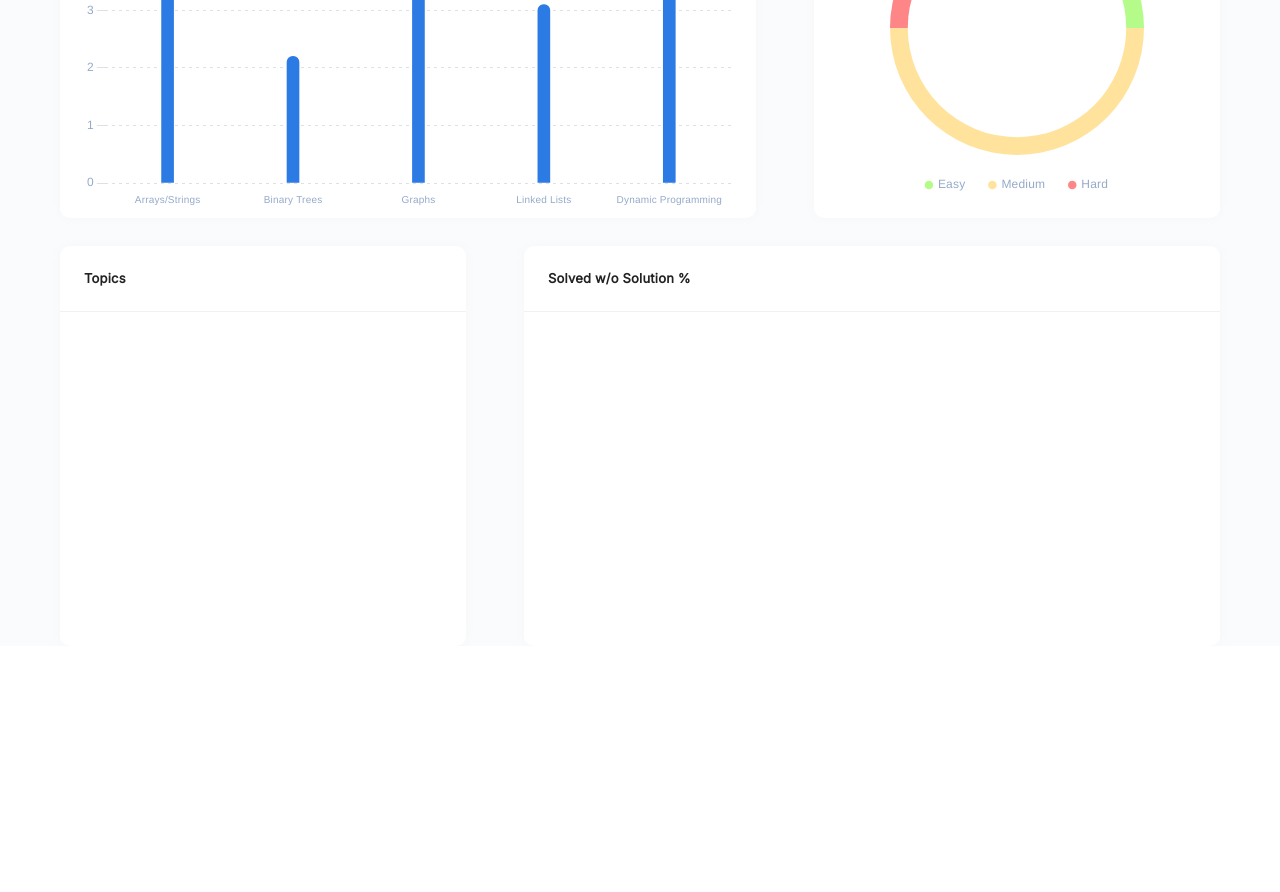
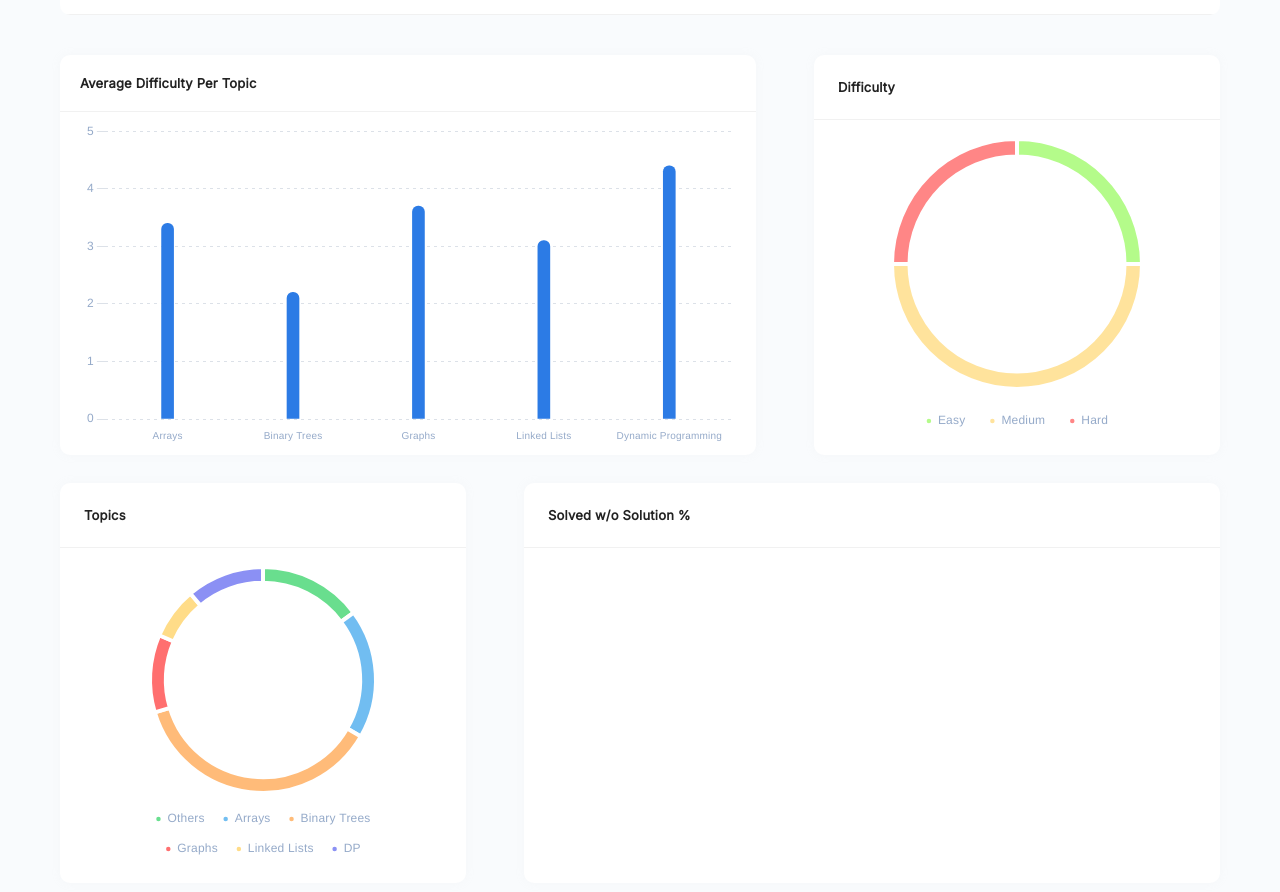
Before and after one commit to cmacariovx/AceLeet, a React (Create React App) app in the folder client/: page / in a window 1280 px wide. Shown: the part 900-1792 px from the top of the page. Before the commit the page ends 1546 px from the top, so only its background shows below. Built offline with nearby package versions, Linux system fonts and the light colour scheme.

Commit message:
topics chart

```diff
--- a/client/src/Components/BarChart.js
+++ b/client/src/Components/BarChart.js
@@ -4,7 +4,7 @@ import Chart from 'chart.js/auto';
 
 const BarChart = (props) => {
     const data = {
-        labels: ['Arrays/Strings', 'Binary Trees', 'Graphs', 'Linked Lists', 'Dynamic Programming'],
+        labels: ['Arrays', 'Binary Trees', 'Graphs', 'Linked Lists', 'Dynamic Programming'],
         datasets: [{
             label: 'Average Difficulty',
             data: [3.4, 2.2, 3.7, 3.1, 4.4],
--- /dev/null
+++ b/client/src/Components/DoughnutChart1.js
@@ -0,0 +1,74 @@
+import React from 'react';
+import { Doughnut } from 'react-chartjs-2';
+import Chart from 'chart.js/auto';
+
+const DoughnutChart1 = (props) => {
+    const data = {
+        labels: ['Easy', 'Medium', 'Hard'],
+        datasets: [
+            {
+                data: [25, 50, 25],
+                backgroundColor: [
+                    'rgba(148, 250, 89, 0.7)', // Green
+                    'rgba(255, 215, 115, 0.7)', // Yellow
+                    'rgba(255, 83, 83, 0.7)', // Red
+                ],
+                hoverBackgroundColor: [
+                    'rgba(148, 250, 89, 1)', // Green
+                    'rgba(255, 215, 115, 1)', // Yellow
+                    'rgba(255, 83, 83, 1)', // Red
+                ],
+                borderWidth: 4,
+                borderColor: 'rgba(255, 255, 255, 1)',
+            },
+        ],
+    };
+
+    const options = {
+        plugins: {
+            legend: {
+                display: true,
+                position: 'bottom',
+                labels: {
+                    usePointStyle: true,
+                    pointStyle: 'circle',
+                    boxWidth: 6,
+                    boxHeight: 6,
+                    font: {
+                        size: 12,
+                    },
+                    color: '#95aac9',
+                    padding: 24,
+                },
+            },
+            tooltip: {
+                enabled: true,
+                callbacks: {
+                    title: function (context) {
+                        const index = context[0].dataIndex;
+                        return data.labels[index];
+                    },
+                    label: function (context) {
+                        return context.parsed + '%';
+                    },
+                },
+                backgroundColor: 'rgba(0, 0, 0, 0.7)',
+                titleFont: { size: 12, weight: 'normal' },
+                bodyFont: { size: 12, weight: 'normal' },
+                boxWidth: 10,
+                boxHeight: 10,
+                padding: 12,
+                usePointStyle: true,
+            },
+        },
+        cutout: '86%',
+    };
+
+    return (
+        <div>
+            <Doughnut data={data} options={options} />
+        </div>
+    )
+}
+
+export default DoughnutChart1;
--- a/client/src/Components/DoughnutChart.js
+++ b/client/src/Components/DoughnutChart2.js
@@ -2,23 +2,56 @@ import React from 'react';
 import { Doughnut } from 'react-chartjs-2';
 import Chart from 'chart.js/auto';
 
-const DoughnutChart = (props) => {
+const DoughnutChart2 = (props) => {
+    const topics = [
+        { name: 'Arrays', count: 25 },
+        { name: 'Binary Trees', count: 50 },
+        { name: 'Graphs', count: 15 },
+        { name: 'Linked Lists', count: 10 },
+        { name: 'DP', count: 15 },
+        { name: 'Others', count: 20 },
+    ];
+
+    const countTopicProblems = (topics) => {
+        const mainTopics = ['Arrays', 'Binary Trees', 'Graphs', 'Linked Lists', 'DP'];
+        const counts = { Others: 0 };
+
+        topics.forEach((topic) => {
+            if (mainTopics.includes(topic.name)) {
+                counts[topic.name] = topic.count;
+            } else {
+                counts.Others += topic.count;
+            }
+        });
+
+        return counts;
+    }
+
+    const topicCounts = countTopicProblems(topics);
+
     const data = {
-        labels: ['Easy', 'Medium', 'Hard'],
+        labels: Object.keys(topicCounts),
         datasets: [
             {
-                data: [25, 50, 25],
+                data: Object.values(topicCounts),
                 backgroundColor: [
-                    'rgba(148, 250, 89, 0.7)', // Green
-                    'rgba(255, 215, 115, 0.7)', // Yellow
-                    'rgba(255, 83, 83, 0.7)', // Red
+                    'rgba(42, 209, 95, 0.7)', // Green
+                    'rgba(54, 162, 235, 0.7)', // Blue
+                    'rgba(255, 159, 64, 0.7)', // Orange
+                    'rgba(255, 51, 51, 0.7)', // Red
+                    'rgba(255, 205, 86, 0.7)', // Yellow
+                    'rgba(90, 98, 239, 0.7)', // Indigo
                 ],
                 hoverBackgroundColor: [
-                    'rgba(148, 250, 89, 1)', // Green
-                    'rgba(255, 215, 115, 1)', // Yellow
-                    'rgba(255, 83, 83, 1)', // Red
+                    'rgba(42, 209, 95, 1)',
+                    'rgba(54, 162, 235, 1)',
+                    'rgba(255, 159, 64, 1)',
+                    'rgba(255, 51, 51, 1)',
+                    'rgba(255, 205, 86, 1)',
+                    'rgba(90, 98, 239, 1)',
                 ],
-                borderWidth: 0,
+                borderWidth: 4,
+                borderColor: 'rgba(255, 255, 255, 1)',
             },
         ],
     };
@@ -37,7 +70,7 @@ const DoughnutChart = (props) => {
                         size: 12,
                     },
                     color: '#95aac9',
-                    padding: 24,
+                    padding: 18,
                 },
             },
             tooltip: {
@@ -70,4 +103,4 @@ const DoughnutChart = (props) => {
     )
 }
 
-export default DoughnutChart;
+export default DoughnutChart2;
--- a/client/src/Components/HomeBody.css
+++ b/client/src/Components/HomeBody.css
@@ -547,6 +547,7 @@
             flex-direction: row;
             justify-content: space-between;
             align-items: center;
+            margin-bottom: 40px;
         }
 
             .homeBodyChartsContainerLowerLeft {
--- a/client/src/Components/HomeBody.js
+++ b/client/src/Components/HomeBody.js
@@ -3,11 +3,12 @@ import BarChart from "./BarChart";
 import StatusCircle from "./StatusCircle";
 
 import './HomeBody.css'
-import DoughnutChart from "./DoughnutChart";
+import DoughnutChart1 from "./DoughnutChart1";
+import DoughnutChart2 from "./DoughnutChart2";
 
 function HomeBody() {
     const [isOpen1, setIsOpen1] = useState(true);
-    const [isOpen2, setIsOpen2] = useState(false);
+    const [isOpen2, setIsOpen2] = useState(true);
 
     return (
         <div className="homeBodyContainer">
@@ -147,7 +148,7 @@ function HomeBody() {
                             <p className="homeBodyChartsContainerUpperRightUpperText">Difficulty</p>
                         </div>
                         <div className="homeBodyChartsContainerUpperRightLower">
-                            <DoughnutChart />
+                            <DoughnutChart1 />
                         </div>
                     </div>
                 </div>
@@ -157,7 +158,7 @@ function HomeBody() {
                             <p className="homeBodyChartsContainerLowerLeftUpperText">Topics</p>
                         </div>
                         <div className="homeBodyChartsContainerLowerLeftLower">
-
+                            <DoughnutChart2 />
                         </div>
                     </div>
                     <div className="homeBodyChartsContainerLowerRight">
```
